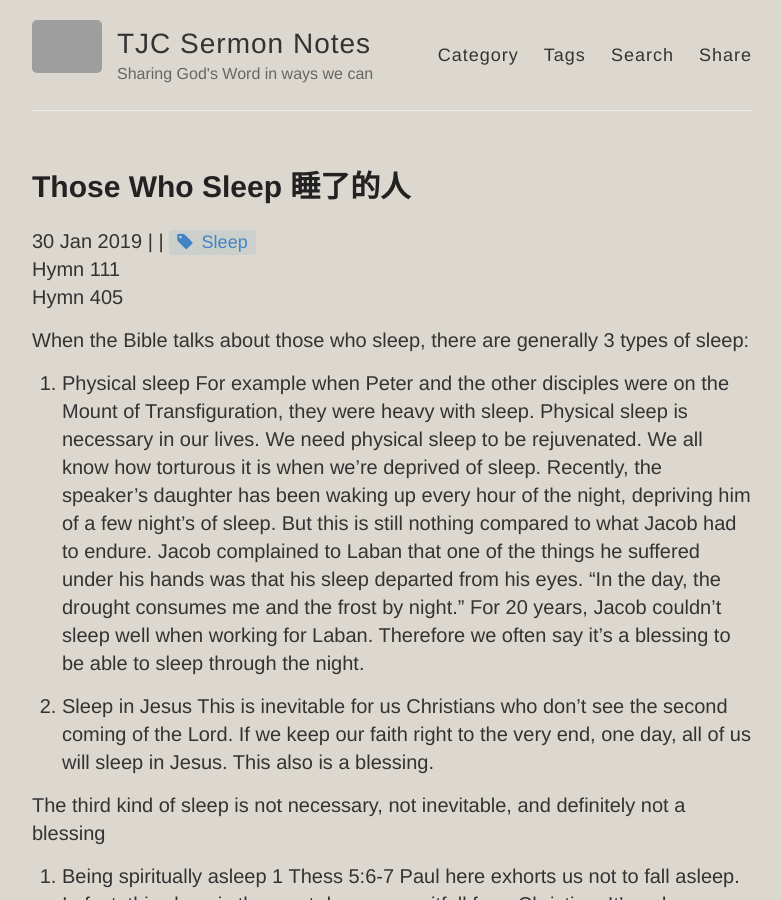
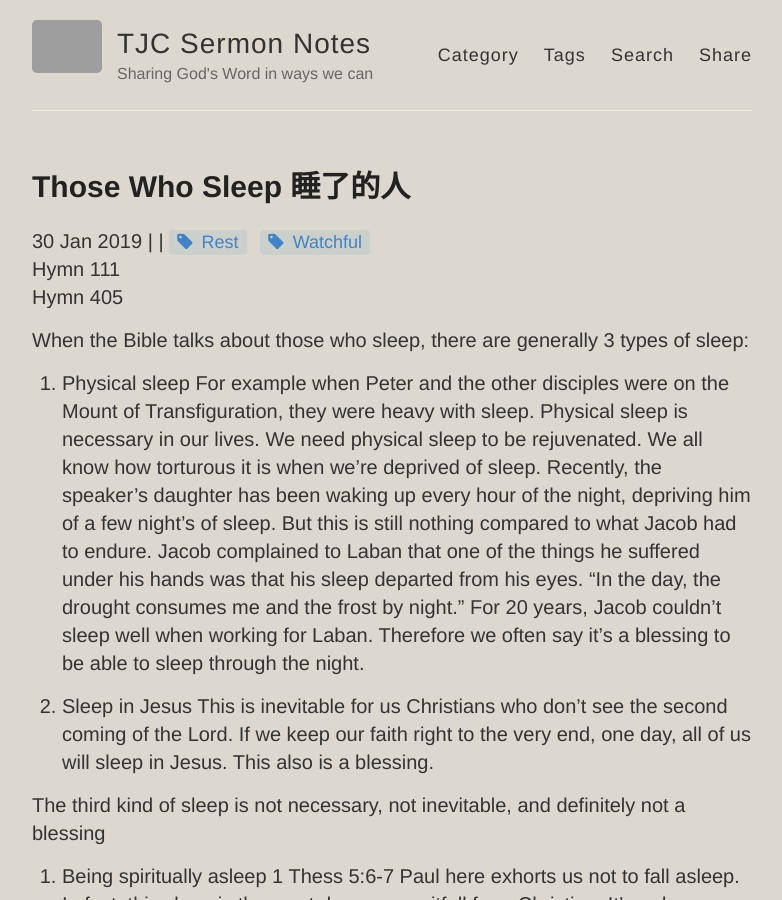
Before and after one commit to catchupTJC/catchuptjc.github.io, a Jekyll site: the page built from _posts/2019-01-30-ThoseWhoSleep.md, in a window 1280 px wide and 900 px high. Shown: the whole window, without its empty margins (248-1030 px from the left). Built offline with Jekyll 4.4.1, drawn with Linux system fonts in a browser that asks for light colours; nearby versions of some CDN libraries; comment, search, counter and statistics services are not loaded; some of the changed text lies outside the part shown; grey boxes are pictures that could not be loaded.

Commit message:
Update 2019-01-30-ThoseWhoSleep.md

```diff
--- a/_posts/2019-01-30-ThoseWhoSleep.md
+++ b/_posts/2019-01-30-ThoseWhoSleep.md
@@ -1,8 +1,8 @@
 ---
 layout: post
 title: Those Who Sleep 睡了的人
-category: Sermon(SG)2019
-tags: [Sleep]
+category: sermon(SG)2019
+tags: [rest,watchful]
 hymns: [111,405]
 ---
 
```
